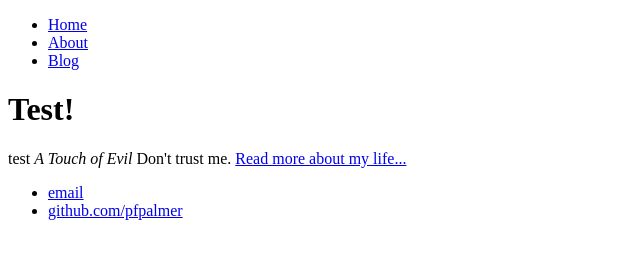
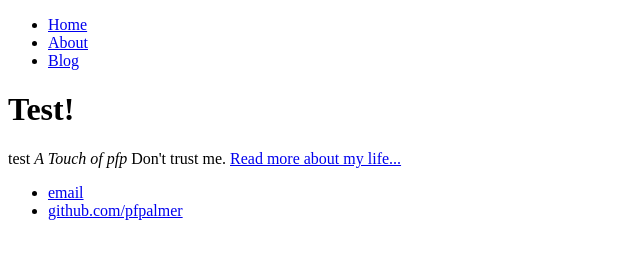
Before and after one commit to pfpalmer/pfpalmer.github.io, a plain HTML site: page index.html in a window 1280 px wide. Shown: the full height of the page, 0-640 px from the left. Drawn offline with Linux system fonts and the light colour scheme.

Commit message:
test
My test comment

```diff
--- a/index.html
+++ b/index.html
@@ -14,7 +14,7 @@
 		<div class="container">
     		<div class="blurb">
         		<h1>Test!</h1>
-				<p>test <em>A Touch of Evil</em> Don't trust me. <a href="/about">Read more about my life...</a></p>
+				<p>test <em>A Touch of pfp</em> Don't trust me. <a href="/about">Read more about my life...</a></p>
     		</div><!-- /.blurb -->
 		</div><!-- /.container -->
 		<footer>
```
